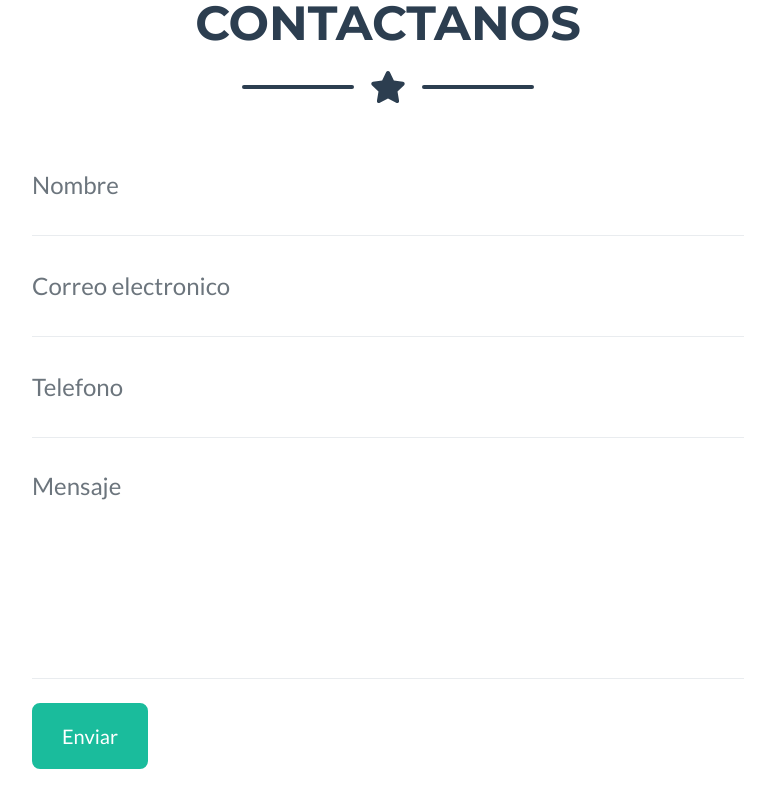
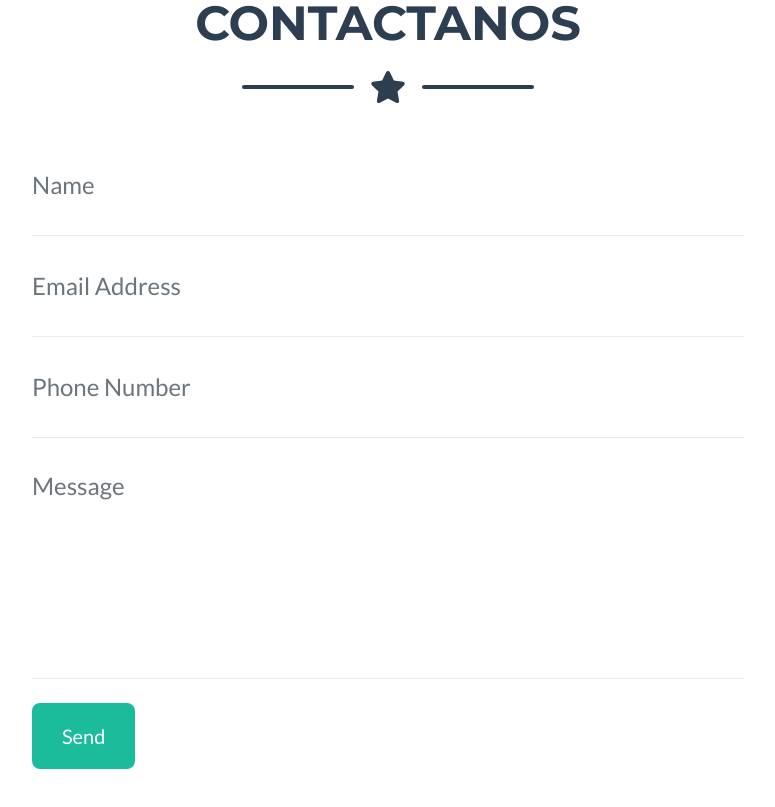
Before and after one commit to OmarVasquezHnz/DesarrolloDR, a website: page index.html in a window 1280 px wide. Shown: the part 2173-2980 px from the top of the page, without its empty margins (252-1027 px from the left). Drawn offline with nearby package versions, Linux system fonts and the light colour scheme.

Commit message:
form changes

```diff
--- a/index.html
+++ b/index.html
@@ -155,11 +155,40 @@
                 <!-- Contact Section Form-->
                 <div class="row">
                     <div class="col-lg-8 mx-auto">
-                        <!-- To configure the contact form email address, go to mail/contact_me.php and update the email address in the PHP file on line 19.-->
-                        <form id="contactForm" name="sentMessage" novalidate="novalidate" method="POST" data-netlify="true">
+                        <form id="contactForm" name="sentMessage" novalidate="novalidate">
                             <div class="control-group">
                                 <div class="form-group floating-label-form-group controls mb-0 pb-2">
-                                    <label>Nombre</label><input  class="form-control" id="name" type="text" placeholder="Nombre" required="required" data-validation-required-message="Por favor introduzca su nombre." aria-invalid="true" />
+                                    <label>Name</label><input class="form-control" id="name" type="text" placeholder="Name" required="required" data-validation-required-message="Please enter your name." />
+                                    <p class="help-block text-danger"></p>
+                                </div>
+                            </div>
+                            <div class="control-group">
+                                <div class="form-group floating-label-form-group controls mb-0 pb-2">
+                                    <label>Email Address</label><input class="form-control" id="email" type="email" placeholder="Email Address" required="required" data-validation-required-message="Please enter your email address." />
+                                    <p class="help-block text-danger"></p>
+                                </div>
+                            </div>
+                            <div class="control-group">
+                                <div class="form-group floating-label-form-group controls mb-0 pb-2">
+                                    <label>Phone Number</label><input class="form-control" id="phone" type="tel" placeholder="Phone Number" required="required" data-validation-required-message="Please enter your phone number." />
+                                    <p class="help-block text-danger"></p>
+                                </div>
+                            </div>
+                            <div class="control-group">
+                                <div class="form-group floating-label-form-group controls mb-0 pb-2">
+                                    <label>Message</label><textarea class="form-control" id="message" rows="5" placeholder="Message" required="required" data-validation-required-message="Please enter a message."></textarea>
+                                    <p class="help-block text-danger"></p>
+                                </div>
+                            </div>
+                            <br />
+                            <div id="success"></div>
+                            <div class="form-group"><button class="btn btn-primary btn-xl" id="sendMessageButton" type="submit">Send</button></div>
+                        </form>
+                        <!-- To configure the contact form email address, go to mail/contact_me.php and update the email address in the PHP file on line 19.-->
+                        <!--<form id="contactForm" name="sentMessage" novalidate="novalidate" method="POST" data-netlify="true">
+                            <div class="control-group">
+                                <div class="form-group floating-label-form-group controls mb-0 pb-2">
+                                    <label>Nombre</label><input name="name" class="form-control" id="name" type="text" placeholder="Nombre" required="required" data-validation-required-message="Por favor introduzca su nombre."  />
                                     <p class="help-block text-danger"></p>
                                 </div>
                             </div>
@@ -184,7 +213,7 @@
                             <br />
                             <div id="success"></div>
                             <div class="form-group"><button class="btn btn-primary btn-xl" class="submit" type="submit">Enviar</button></div>
-                        </form>
+                        </form>-->
                     </div>
                 </div>
             </div>
```
